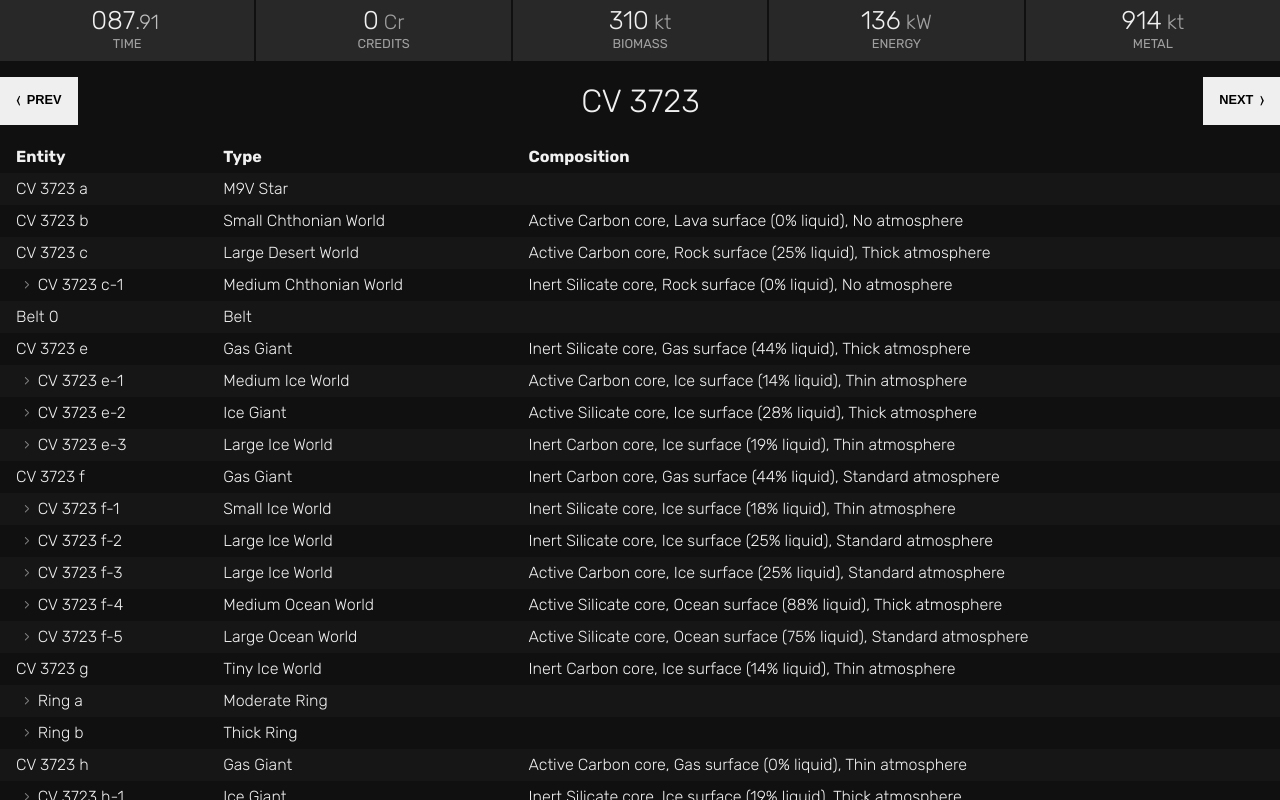
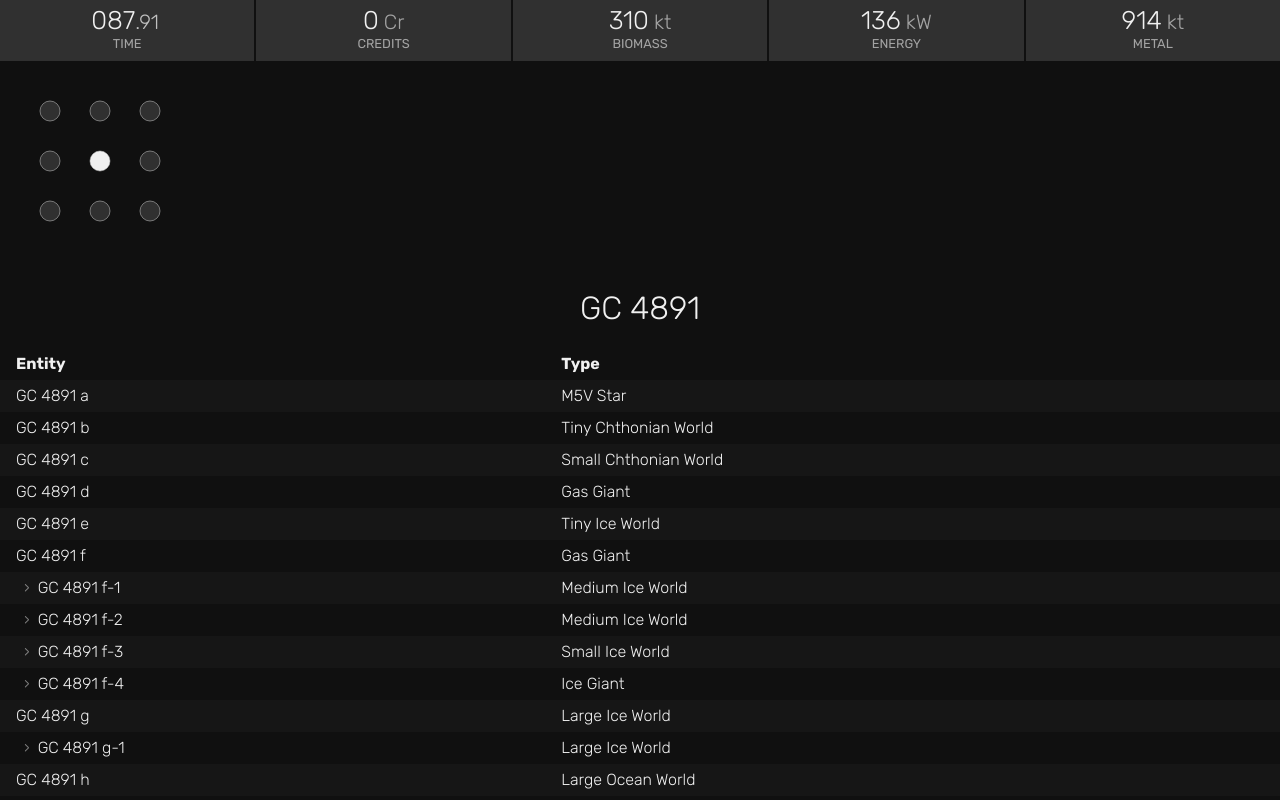
Before and after one commit to joshforisha/space-game, a React (Vite) app: page / in a window 1280 px wide. Shown: the top 800 px of the page. Built offline with nearby package versions, Linux system fonts and the light colour scheme.

Commit message:
Generate cluster, create cluster map

```diff
--- a/package.json
+++ b/package.json
@@ -24,6 +24,7 @@
   "eslintConfig": {
     "rules": {
       "@typescript-eslint/no-unused-vars": "error",
+      "max-len": ["error", { "code": 80 }],
       "no-use-before-define": "off",
       "no-unused-vars": "off"
     },
--- a/src/lib/actions.ts
+++ b/src/lib/actions.ts
@@ -1,8 +1,14 @@
 export enum ActionType {
-  NoOp = 'NOOP',
+  SelectSystem = 'SELECT_SYSTEM'
 }
 
 export interface Action {
   [key: string]: any;
   type: ActionType;
 }
+
+// Action helpers --------------------------------------------------------------
+
+export function selectSystem (id: string): Action {
+  return { id, type: ActionType.SelectSystem }
+}
--- a/src/lib/model.ts
+++ b/src/lib/model.ts
@@ -1,25 +1,36 @@
-import { Action } from '~/lib/actions'
-import { StarSystem } from '~/lib/star-system'
+import { Action, ActionType } from '~/lib/actions'
+import { StarSystem, generateStarSystem } from '~/lib/star-system'
+import { initialize } from '~/lib/array'
 import { randomInt } from '~/lib/number'
 
 export interface Model {
   biomass: number;
   credits: number;
+  currentSystem: StarSystem;
   energy: number;
   metal: number;
   starSystems: StarSystem[];
 }
 
+const starSystems = initialize(9, () => generateStarSystem())
+
 export const initialModel: Model = {
   biomass: randomInt(0, 999999),
   credits: 0,
+  currentSystem: starSystems[4],
   energy: randomInt(0, 999999),
   metal: randomInt(0, 999999),
-  starSystems: []
+  starSystems
 }
 
 export function update (model: Model, action: Action): Model {
   switch (action.type) {
+    case ActionType.SelectSystem:
+      return {
+        ...model,
+        currentSystem: model.starSystems.find(s => s.id === action.id)
+      }
+
     default:
       return model
   }
--- a/src/lib/star.ts
+++ b/src/lib/star.ts
@@ -29,12 +29,14 @@ function genClassification (): [string, number, number] {
 }
 
 function genName (): string {
-  const roll = Math.random()
-  if (roll < 0.5) {
-    return (`${randomItem(letters)}${randomItem(letters)} ${randomInt(1000, 9999)}`).toUpperCase()
+  const a = randomItem(letters)
+  const b = randomItem(letters)
+
+  if (Math.random() < 0.5) {
+    return (`${a}${b} ${randomInt(1000, 9999)}`).toUpperCase()
   }
 
-  return capitalize(`${randomItem(letters)}${randomInt(100, 999)}${randomItem(letters)}`)
+  return capitalize(`${a}${randomInt(100, 999)}${b}`)
 }
 
 export function generateStar (): Star {
--- a/src/main.css
+++ b/src/main.css
@@ -7,8 +7,8 @@
   --black: #101010;
   --blue: #3fdeff;
   --green: #9eff5a;
-  --dark-gray: rgba(16, 16, 16, 0.5);
-  --light-gray: rgba(240, 240, 240, 0.5);
+  --dark-gray: #303030;
+  --light-gray: #d0d0d0;
   --purple: #b984ff;
   --red: #f8754a;
   --white: #f0f0f0;
--- a/src/main.tsx
+++ b/src/main.tsx
@@ -1,25 +1,27 @@
 import * as React from 'react'
 import styled from 'styled-components'
+import { ClusterMap } from '~/view/cluster-map'
 import { ModelProvider } from '~/view/model'
 import { ResourcesPanel } from '~/view/resources-panel'
 import { SystemHeader } from '~/view/system-header'
 import { SystemTable } from '~/view/system-table'
-import { generateStarSystem } from '~/lib/star-system'
 import { render } from 'react-dom'
 
-const View = styled.div``
+const Maps = styled.div``
+
+const SystemDetails = styled.div``
 
 function Main () {
-  const [currentSystem] = React
-    .useState(generateStarSystem())
-
   return (
     <ModelProvider>
       <ResourcesPanel />
-      <View>
-        <SystemHeader systemName={currentSystem.name} />
-        <SystemTable system={currentSystem} />
-      </View>
+      <Maps>
+        <ClusterMap />
+      </Maps>
+      <SystemDetails>
+        <SystemHeader />
+        <SystemTable />
+      </SystemDetails>
     </ModelProvider>
   )
 }
--- /dev/null
+++ b/src/view/cluster-map.tsx
@@ -0,0 +1,83 @@
+import * as React from 'react'
+import styled, { css } from 'styled-components'
+import { selectSystem } from '~/lib/actions'
+import { useModel } from '~/view/model'
+
+const Circle = styled.circle`
+  cursor: pointer;
+  fill: var(--dark-gray);
+  stroke: var(--light-gray);
+  stroke-width: 1px;
+  transition: fill 100ms ease-out;
+
+  &:hover {
+    fill: var(--light-gray);
+  }
+
+  ${({ current }) => current && css`
+    fill: var(--white);
+  `}
+`
+
+const Svg = styled.svg`
+  height: 200px;
+  width: 200px;
+`
+
+export function ClusterMap () {
+  const [{ currentSystem, starSystems }, dispatch] = useModel()
+
+  function moveTo (index: number) {
+    return () => dispatch(selectSystem(starSystems[index].id))
+  }
+
+  return (
+    <Svg viewBox='0 0 400 400'>
+      <Circle
+        current={starSystems[0]?.id === currentSystem.id}
+        onClick={moveTo(0)}
+        cx='100' cy='100' r='20'
+      />
+      <Circle
+        current={starSystems[1]?.id === currentSystem.id}
+        onClick={moveTo(1)}
+        cx='200' cy='100' r='20'
+      />
+      <Circle
+        current={starSystems[2]?.id === currentSystem.id}
+        onClick={moveTo(2)}
+        cx='300' cy='100' r='20'
+      />
+      <Circle
+        current={starSystems[3]?.id === currentSystem.id}
+        onClick={moveTo(3)}
+        cx='100' cy='200' r='20'
+      />
+      <Circle
+        current={starSystems[4]?.id === currentSystem.id}
+        onClick={moveTo(4)}
+        cx='200' cy='200' r='20'
+      />
+      <Circle
+        current={starSystems[5]?.id === currentSystem.id}
+        onClick={moveTo(5)}
+        cx='300' cy='200' r='20'
+      />
+      <Circle
+        current={starSystems[6]?.id === currentSystem.id}
+        onClick={moveTo(6)}
+        cx='100' cy='300' r='20'
+      />
+      <Circle
+        current={starSystems[7]?.id === currentSystem.id}
+        onClick={moveTo(7)}
+        cx='200' cy='300' r='20'
+      />
+      <Circle
+        current={starSystems[8]?.id === currentSystem.id}
+        onClick={moveTo(8)}
+        cx='300' cy='300' r='20'
+      />
+    </Svg>
+  )
+}
--- a/src/view/resources-panel.tsx
+++ b/src/view/resources-panel.tsx
@@ -11,7 +11,7 @@ const Panel = styled.div`
   justify-content: space-evenly;
 
   & ${Slab} {
-    background-color: rgba(248, 248, 248, 0.1);
+    background-color: var(--dark-gray);
     padding: 0px var(--medium);
     width: 20%;
 
--- a/src/view/system-header.tsx
+++ b/src/view/system-header.tsx
@@ -1,6 +1,6 @@
 import * as React from 'react'
 import styled from 'styled-components'
-import { Button } from '~/view/button'
+import { useModel } from '~/view/model'
 
 const Header = styled.header`
   align-items: center;
@@ -17,18 +17,12 @@ const Name = styled.div`
   flex: 1;
 `
 
-interface Props {
-  onNext?: () => void;
-  onPrevious?: () => void;
-  systemName: string;
-}
+export function SystemHeader () {
+  const [{ currentSystem }] = useModel()
 
-export function SystemHeader ({ onNext, onPrevious, systemName }: Props) {
   return (
     <Header>
-      <Button onClick={onPrevious}>&lang;&ensp;Prev</Button>
-      <Name>{systemName}</Name>
-      <Button onClick={onNext}>Next&ensp;&rang;</Button>
+      <Name>{currentSystem.name}</Name>
     </Header>
   )
 }
--- a/src/view/system-table.tsx
+++ b/src/view/system-table.tsx
@@ -1,7 +1,7 @@
 import * as React from 'react'
 import styled from 'styled-components'
-import { StarSystem } from '~/lib/star-system'
 import { Table, keyed } from '~/view/table'
+import { useModel } from '~/view/model'
 
 const SubEntity = styled.span`
   display: block;
@@ -14,12 +14,10 @@ const SubEntity = styled.span`
   }
 `
 
-interface Props {
-  system: StarSystem;
-}
+export function SystemTable () {
+  const [{ currentSystem }] = useModel()
 
-export function SystemTable ({ system }: Props) {
-  const entities = system.entities
+  const entities = currentSystem.entities
     .reduce((es, e) =>
       'entities' in e
         ? [...es, e, ...e.entities]
@@ -37,13 +35,7 @@ export function SystemTable ({ system }: Props) {
               : name
           }
         },
-        Type: { view: keyed('type') },
-        Composition: {
-          view: ({ atmosphere, core, hydration, surface }) =>
-            atmosphere && core && typeof hydration === 'number' && surface
-              ? <>{core.active ? 'Active' : 'Inert'} {core.material} core, {surface} surface ({hydration}% liquid), {atmosphere} atmosphere</>
-              : null
-        }
+        Type: { view: keyed('type') }
       }}
       data={entities}
     />
--- a/src/view/table.tsx
+++ b/src/view/table.tsx
@@ -44,7 +44,9 @@ export function Table ({ columns, data }: Props) {
 
   const bodyRows = data.map((record, i) => {
     const cells = Object.entries(columns)
-      .map(([key, { align, view }]) => <Td align={align} key={key}>{view(record)}</Td>)
+      .map(([key, { align, view }]) =>
+        <Td align={align} key={key}>{view(record)}</Td>
+      )
     return <Tr key={i}>{cells}</Tr>
   })
 
```
Also changed, not shown: src/view/pips.tsx (+6 -2 lines).
